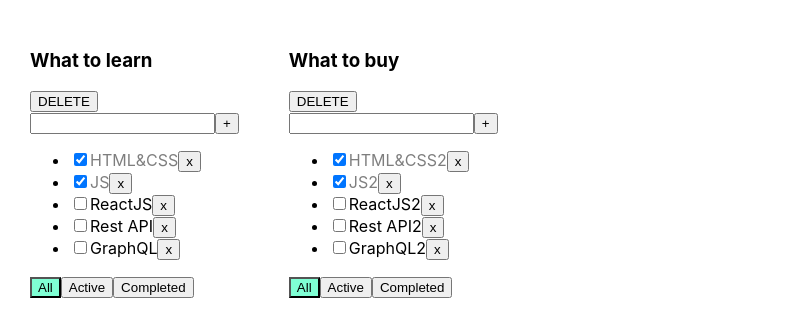
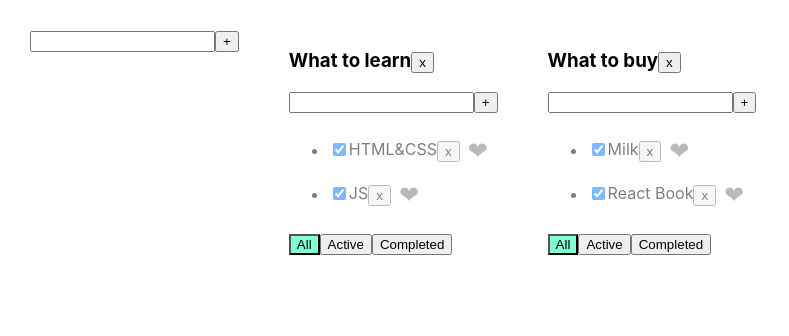
Before and after one commit to web-serge/todolist, a React (Create React App) app: page / in a window 1280 px wide. Shown: the top 336 px of the page, without its empty margins (0-789 px from the left). Built offline with nearby package versions, Linux system fonts and the light colour scheme.

Commit message:
add editable span

```diff
--- a/package.json
+++ b/package.json
@@ -3,7 +3,10 @@
   "version": "0.1.0",
   "private": true,
   "dependencies": {
-    "@emotion/react": "^11.10.4",
+    "@emotion/react": "^11.11.4",
+    "@emotion/styled": "^11.11.0",
+    "@mui/icons-material": "^5.15.12",
+    "@mui/material": "^5.15.12",
     "@testing-library/jest-dom": "^5.16.5",
     "@testing-library/react": "^13.4.0",
     "@testing-library/user-event": "^14.4.3",
--- a/src/App.tsx
+++ b/src/App.tsx
@@ -1,97 +1,136 @@
 import React, {useState} from 'react';
 import './App.css';
-import {Todolist} from './Todolist';
+import {TaskType, Todolist} from './Todolist';
 import {v1} from 'uuid';
+import {AddTaskItem} from './components/AddTaskItem';
 
 export type FilterValuesType = "all" | "active" | "completed";
-export type TodoListsType = {
+type TodolistType = {
     id: string
     title: string
     filter: FilterValuesType
 }
-type TaskType = {
-    id: string
-    title: string
-    isDone: boolean
+
+type TasksStateType = {
+    [key: string]: Array<TaskType>
 }
 
-type TasksType = {
-    [key: string]: TaskType[]
-}
+
 function App() {
-    let todolistID1=v1();
-    let todolistID2=v1();
+    let todolistId1 = v1();
+    let todolistId2 = v1();
 
-    let [todolists, setTodolists] = useState<TodoListsType[]>([
-        {id: todolistID1, title: 'What to learn', filter: 'all'},
-        {id: todolistID2, title: 'What to buy', filter: 'all'},
+    let [todolists, setTodolists] = useState<Array<TodolistType>>([
+        {id: todolistId1, title: "What to learn", filter: "all"},
+        {id: todolistId2, title: "What to buy", filter: "all"}
     ])
 
-    let [tasks, setTasks] = useState<TasksType>({
-        [todolistID1]:[
+    let [tasks, setTasks] = useState<TasksStateType>({
+        [todolistId1]: [
             {id: v1(), title: "HTML&CSS", isDone: true},
-            {id: v1(), title: "JS", isDone: true},
-            {id: v1(), title: "ReactJS", isDone: false},
-            {id: v1(), title: "Rest API", isDone: false},
-            {id: v1(), title: "GraphQL", isDone: false},
+            {id: v1(), title: "JS", isDone: true}
         ],
-        [todolistID2]:[
-            {id: v1(), title: "HTML&CSS2", isDone: true},
-            {id: v1(), title: "JS2", isDone: true},
-            {id: v1(), title: "ReactJS2", isDone: false},
-            {id: v1(), title: "Rest API2", isDone: false},
-            {id: v1(), title: "GraphQL2", isDone: false},
+        [todolistId2]: [
+            {id: v1(), title: "Milk", isDone: true},
+            {id: v1(), title: "React Book", isDone: true}
         ]
     });
-    function removeTodolist(mainId: string) {
-        setTodolists(todolists.filter(el => el.id !== mainId))
-        delete tasks[mainId]
-    }
-    function removeTask(mainId: string, id: string) {
-        setTasks({...tasks, [mainId]: tasks[mainId].filter(el => el.id !== id)})
+
+
+    function removeTask(id: string, todolistId: string) {
+        //достанем нужный массив по todolistId:
+        let todolistTasks = tasks[todolistId];
+        // перезапишем в этом объекте массив для нужного тудулиста отфилтрованным массивом:
+        tasks[todolistId] = todolistTasks.filter(t => t.id != id);
+        // засетаем в стейт копию объекта, чтобы React отреагировал перерисовкой
+        setTasks({...tasks});
     }
 
-    function addTask(mainId: string, title: string) {
+    function addTask(title: string, todolistId: string) {
         let task = {id: v1(), title: title, isDone: false};
-        setTasks({...tasks, [mainId]: [task,...tasks[mainId]]})
+        //достанем нужный массив по todolistId:
+        let todolistTasks = tasks[todolistId];
+        // перезапишем в этом объекте массив для нужного тудулиста копией, добавив в начало новую таску:
+        tasks[todolistId] = [task, ...todolistTasks];
+        // засетаем в стейт копию объекта, чтобы React отреагировал перерисовкой
+        setTasks({...tasks});
     }
 
-    function changeStatus(mainId:string, taskId: string, isDone: boolean) {
-        setTasks({...tasks, [mainId]: tasks[mainId].map(el => el.id === taskId ? {...el, isDone} : el)})
+    function changeStatus(id: string, isDone: boolean, todolistId: string) {
+        //достанем нужный массив по todolistId:
+        let todolistTasks = tasks[todolistId];
+        // найдём нужную таску:
+        let task = todolistTasks.find(t => t.id === id);
+        //изменим таску, если она нашлась
+        if (task) {
+            task.isDone = isDone;
+            // засетаем в стейт копию объекта, чтобы React отреагировал перерисовкой
+            setTasks({...tasks});
+        }
     }
 
-    function changeFilter(todolistId: string, value: FilterValuesType) {
-        setTodolists(todolists.map(el =>
-            el.id === todolistId
-                ? {...el, filter: value}
-                : el))
+    function changeFilter(value: FilterValuesType, todolistId: string) {
+        let todolist = todolists.find(tl => tl.id === todolistId);
+        if (todolist) {
+            todolist.filter = value;
+            setTodolists([...todolists])
+        }
+    }
+
+    function removeTodolist(id: string) {
+        // засунем в стейт список тудулистов, id которых не равны тому, который нужно выкинуть
+        setTodolists(todolists.filter(tl => tl.id != id));
+        // удалим таски для этого тудулиста из второго стейта, где мы храним отдельно таски
+        delete tasks[id]; // удаляем св-во из объекта... значением которого являлся массив тасок
+        // засетаем в стейт копию объекта, чтобы React отреагировал перерисовкой
+        setTasks({...tasks});
+    }
+
+    const updateTask = (mainId: string, id: string, title: string) => {
+        setTasks({...tasks, [mainId]: tasks[mainId].map(el => el.id === id ? {...el, title} : el)})
+    }
+    const addTodoList = (title: string) => {
+        const newTodo: TodolistType = {id: v1(), title, filter: 'all'}
+        setTodolists([newTodo, ...todolists])
+        setTasks({...tasks, [newTodo.id]: []})
+    }
+
+    function updateTitle(id: string, title: string) {
+        setTodolists(todolists.map(el => el.id === id ? {...el, title} : el))
     }
 
     return (
         <div className="App">
-            {todolists.map(el => {
-                // let tasksForTodolist = tasks[el.id];
-                //
-                // if (el.filter === "active") {
-                //     tasksForTodolist = tasks[el.id].filter(t => !t.isDone);
-                // }
-                // if (el.filter === "completed") {
-                //     tasksForTodolist = tasks[el.id].filter(t => t.isDone);
-                // }
-                return (
-                    <Todolist title={el.title}
-                              key={el.id}
-                              todolistId={el.id}
-                              tasks={tasks[el.id]}
-                              removeTask={removeTask}
-                              changeFilter={changeFilter}
-                              addTask={addTask}
-                              changeTaskStatus={changeStatus}
-                              filter={el.filter}
-                              removeTodolist={removeTodolist}
+            <AddTaskItem onClick={addTodoList}/>
+            {
+                todolists.map(tl => {
+                    let allTodolistTasks = tasks[tl.id];
+                    let tasksForTodolist = allTodolistTasks;
+
+                    if (tl.filter === "active") {
+                        tasksForTodolist = allTodolistTasks.filter(t => !t.isDone);
+                    }
+                    if (tl.filter === "completed") {
+                        tasksForTodolist = allTodolistTasks.filter(t => t.isDone);
+                    }
+
+                    return <Todolist
+                        key={tl.id}
+                        id={tl.id}
+                        title={tl.title}
+                        tasks={tasksForTodolist}
+                        removeTask={removeTask}
+                        changeFilter={changeFilter}
+                        addTask={addTask}
+                        changeTaskStatus={changeStatus}
+                        filter={tl.filter}
+                        removeTodolist={removeTodolist}
+                        updateTask={updateTask}
+                        updateTitle={updateTitle}
                     />
-                )
-            })}
+                })
+            }
+
         </div>
     );
 }
--- a/src/Todolist.tsx
+++ b/src/Todolist.tsx
@@ -1,103 +1,87 @@
-import React, {ChangeEvent, KeyboardEvent, useState} from 'react';
+import React, {ChangeEvent} from 'react';
 import {FilterValuesType} from './App';
+import {AddTaskItem} from './components/AddTaskItem';
+import {EditableSpan} from './components/EditableSpan';
+import {Button, IconButton} from '@mui/material';
 
-type TaskType = {
+export type TaskType = {
     id: string
     title: string
     isDone: boolean
+
 }
 
 type PropsType = {
+    id: string
     title: string
     tasks: Array<TaskType>
-    removeTask: (mainId: string, id: string) => void
-    changeFilter: (todolistId:string, value: FilterValuesType) => void
-    addTask: (mainId: string, title: string) => void
-    changeTaskStatus: (mainId:string, taskId: string, isDone: boolean) => void
+    removeTask: (taskId: string, todolistId: string) => void
+    changeFilter: (value: FilterValuesType, todolistId: string) => void
+    addTask: (title: string, todolistId: string) => void
+    changeTaskStatus: (id: string, isDone: boolean, todolistId: string) => void
+    removeTodolist: (id: string) => void
     filter: FilterValuesType
-    todolistId: string
-    removeTodolist: (mainID: string) => void
+    updateTask: (mainId: string, id: string, value: string) => void
+    updateTitle: (id: string, value: string) => void
 }
 
 export function Todolist(props: PropsType) {
-    function getTasks() {
-        let tasksForTodolist = props.tasks;
-        if (props.filter === "active") {
-            tasksForTodolist = props.tasks.filter(t => !t.isDone);
-        }
-        if (props.filter === "completed") {
-            tasksForTodolist = props.tasks.filter(t => t.isDone);
-        }
-        return tasksForTodolist
+    const addTaskHandler = (title: string) => {
+        props.addTask(title, props.id)
+    }
+    const removeTodolist = () => props.removeTodolist(props.id)
+
+    const onAllClickHandler = () => props.changeFilter("all", props.id);
+    const onActiveClickHandler = () => props.changeFilter("active", props.id);
+    const onCompletedClickHandler = () => props.changeFilter("completed", props.id);
+
+    function updateTitle(title: string) {
+        props.updateTitle(props.id, title)
     }
 
-    let [title, setTitle] = useState("")
-    let [error, setError] = useState<string | null>(null)
-
-    const addTask = () => {
-        if (title.trim() !== "") {
-            props.addTask(props.todolistId,title.trim());
-            setTitle("");
-        } else {
-            setError("Title is required");
-        }
+    const updateTask = (taskId: string, value: string) => {
+        props.updateTask(props.id, taskId, value)
     }
 
-    const onChangeHandler = (e: ChangeEvent<HTMLInputElement>) => {
-        setTitle(e.currentTarget.value)
-    }
+    const mappingTasks = props.tasks.map(t => {
+        const onClickHandler = () => props.removeTask(t.id, props.id)
+        const onChangeHandler = (e: ChangeEvent<HTMLInputElement>) => {
+            let newIsDoneValue = e.currentTarget.checked;
+            props.changeTaskStatus(t.id, newIsDoneValue, props.id);
+        }
 
-    const onKeyPressHandler = (e: KeyboardEvent<HTMLInputElement>) => {
-        setError(null);
-        if (e.charCode === 13) {
-            addTask();
+        function update(value: string) {
+            updateTask(t.id, value)
         }
-    }
 
-    const onAllClickHandler = () => props.changeFilter(props.todolistId, "all");
-    const onActiveClickHandler = () => props.changeFilter(props.todolistId, "active");
-    const onCompletedClickHandler = () => props.changeFilter(props.todolistId, "completed");
-    function removeTodolist() {
-        props.removeTodolist(props.todolistId)
-    }
+        return <li key={t.id} className={t.isDone ? "is-done" : ""}>
+            <input type="checkbox" onChange={onChangeHandler} checked={t.isDone}/>
+            <EditableSpan oldTitle={t.title} callBack={update}/>
+            <button onClick={onClickHandler}>x</button>
+            <IconButton>❤</IconButton>
+        </li>
+    })
+
 
     return <div>
-        <h3>{props.title}</h3>
-        <button onClick={removeTodolist}>DELETE</button>
-        <div>
-            <input value={title}
-                   onChange={onChangeHandler}
-                   onKeyPress={onKeyPressHandler}
-                   className={error ? "error" : ""}
-            />
-            <button onClick={addTask}>+</button>
-            {error && <div className="error-message">{error}</div>}
-        </div>
+        <h3>
+            <EditableSpan oldTitle={props.title} callBack={updateTitle}/>
+            <button onClick={removeTodolist}>x</button>
+        </h3>
+        <AddTaskItem onClick={addTaskHandler}/>
         <ul>
-            {
-                getTasks().map(t => {
-                    const onClickHandler = () => props.removeTask(props.todolistId, t.id)
-                    const onChangeHandler = (e: ChangeEvent<HTMLInputElement>) => {
-                        props.changeTaskStatus(props.todolistId ,t.id, e.currentTarget.checked);
-                    }
-
-                    return <li key={t.id} >
-                        <input type="checkbox"
-                               onChange={onChangeHandler}
-                               checked={t.isDone}/>
-                        <span className={t.isDone ? "is-done" : ""}>{t.title}</span>
-                        <button onClick={onClickHandler}>x</button>
-                    </li>
-                })
-            }
+            {mappingTasks}
         </ul>
         <div>
             <button className={props.filter === 'all' ? "active-filter" : ""}
-                    onClick={onAllClickHandler}>All</button>
+                    onClick={onAllClickHandler}>All
+            </button>
             <button className={props.filter === 'active' ? "active-filter" : ""}
-                    onClick={onActiveClickHandler}>Active</button>
+                    onClick={onActiveClickHandler}>Active
+            </button>
             <button className={props.filter === 'completed' ? "active-filter" : ""}
-                    onClick={onCompletedClickHandler}>Completed</button>
+                    onClick={onCompletedClickHandler}>Completed
+            </button>
         </div>
     </div>
 }
--- /dev/null
+++ b/src/components/AddTaskItem.tsx
@@ -0,0 +1,44 @@
+// @flow
+import * as React from 'react';
+import {ChangeEvent, KeyboardEvent, useState} from 'react';
+
+type AddTaskItemType = {
+    onClick: (title: string) => void
+};
+export const AddTaskItem = (props: AddTaskItemType) => {
+    let [title, setTitle] = useState("")
+    let [error, setError] = useState<string | null>(null)
+
+    const addTask = () => {
+        let newTitle = title.trim();
+        if (newTitle !== "") {
+            props.onClick(newTitle);
+            setTitle("");
+        } else {
+            setError("Title is required");
+        }
+    }
+      const onChangeHandler = (e: ChangeEvent<HTMLInputElement>) => {
+        setTitle(e.currentTarget.value)
+    }
+
+    const onKeyPressHandler = (e: KeyboardEvent<HTMLInputElement>) => {
+        setError(null);
+        if (e.charCode === 13) {
+            addTask();
+        }
+    }
+
+
+    return (
+        <div>
+            <input value={title}
+                   onChange={onChangeHandler}
+                   onKeyPress={onKeyPressHandler}
+                   className={error ? "error" : ""}
+            />
+            <button onClick={addTask}>+</button>
+            {error && <div className="error-message">{error}</div>}
+        </div>
+    );
+};
--- /dev/null
+++ b/src/components/EditableSpan.tsx
@@ -0,0 +1,32 @@
+// @flow
+import * as React from 'react';
+import {ChangeEvent, useState} from 'react';
+
+type EditType = {
+    oldTitle: string
+    callBack: (newTitle: string) => void
+};
+export const EditableSpan = ({oldTitle, callBack}: EditType) => {
+    const [newTitle, setNewTitle] = useState(oldTitle)
+    const [edit, setEdit] = useState<boolean>(false)
+
+    const addTask = () => {
+        callBack(newTitle)
+    }
+    const editHandler = () => {
+        setEdit(!edit)
+        if (edit) addTask()
+    }
+    const onChangeHandler = (e: ChangeEvent<HTMLInputElement>) => {
+        setNewTitle(e.currentTarget.value)
+    }
+    return (
+        <>
+            {edit && <input onBlur={editHandler}
+                            autoFocus
+                            value={newTitle}
+                            onChange={onChangeHandler}/>}
+            {!edit && <span onDoubleClick={editHandler}>{oldTitle}</span>}
+        </>
+    )
+};
```
Also changed, not shown: 1 other file (tests, documents, lock files or other folders).
